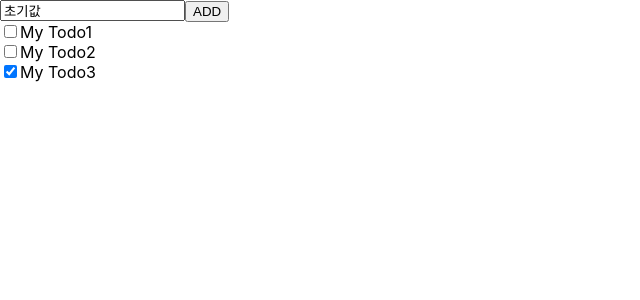
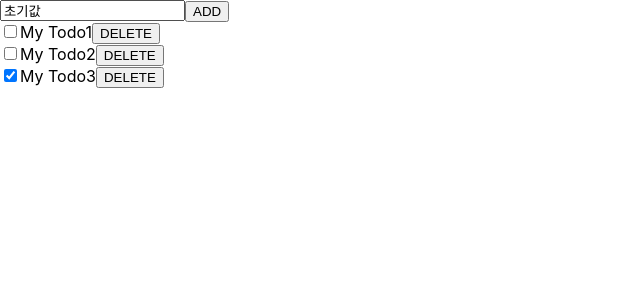
Before and after one commit to SEUNGWON98/todo-app, a React (Create React App) app in the folder client/: page / in a window 1280 px wide. Shown: the top 300 px of the page, without its empty margins (0-640 px from the left). Built offline with nearby package versions, Linux system fonts and the light colour scheme.

Commit message:
feat: Todo 삭제 기능 구현

```diff
--- a/client/src/App.js
+++ b/client/src/App.js
@@ -36,12 +36,23 @@
     setTodoItems([...todoItems, newItem]); // setTodoItems(todoItems.concat(newItem)
   };
 
+  // 전체 Todo 리스트(todoItems)는 App 컴포넌트에서 관리하고 있으므로
+  // deleteItem()함수는 App 컴포넌트에 작성해야함
+  const deleteItem = (targetItem) => {
+    console.log(targetItem);
+
+    const tododeleteItem = todoItems.filter(
+      (item) => item.id !== targetItem.id
+    );
+    setTodoItems(tododeleteItem);
+  };
+
   return (
     <div className="App">
       <AddTodo addItem={addItem} />
       {todoItems.map((item) => {
         // console.log(item); // {id: 1, title: 'My Todo1', done: false}
-        return <Todo key={item.id} item={item} />;
+        return <Todo key={item.id} item={item} deleteItem={deleteItem} />;
       })}
     </div>
   );
--- a/client/src/components/AddTodo.js
+++ b/client/src/components/AddTodo.js
@@ -4,7 +4,7 @@
 import { useState } from "react";
 
 const AddTodo = ({ addItem }) => {
-  // const { addItem } = props;
+  // const { addItem } = props; //이걸 쓰려면 함수에 addItem이 아니라 props로 받아야 한다.
   // 사용자 입력을 저장할 객체
   // (id, title, done에 대한 정보를 저장해야해서 객체 형태로!!)
   const [todoItem, setTodoItem] = useState({
--- a/client/src/components/Todo.js
+++ b/client/src/components/Todo.js
@@ -1,4 +1,14 @@
-const Todo = ({ item }) => {
+import { useState } from "react";
+
+const Todo = ({ item, deleteItem }) => {
+  // console.log(item); // {id: 1, title: 'todo1', done: false, }
+  // const { id, title, done } = item;
+  const [todoItem, setTodoItem] = useState(item);
+
+  const OnClickDelete = () => {
+    deleteItem(todoItem);
+  };
+
   return (
     <div className="Todo">
       <input
@@ -9,6 +19,7 @@
         defaultChecked={item.done}
       />
       <label htmlFor={`todo${item.id}`}>{item.title}</label>
+      <button onClick={OnClickDelete}>DELETE</button>
     </div>
   );
 };
```
